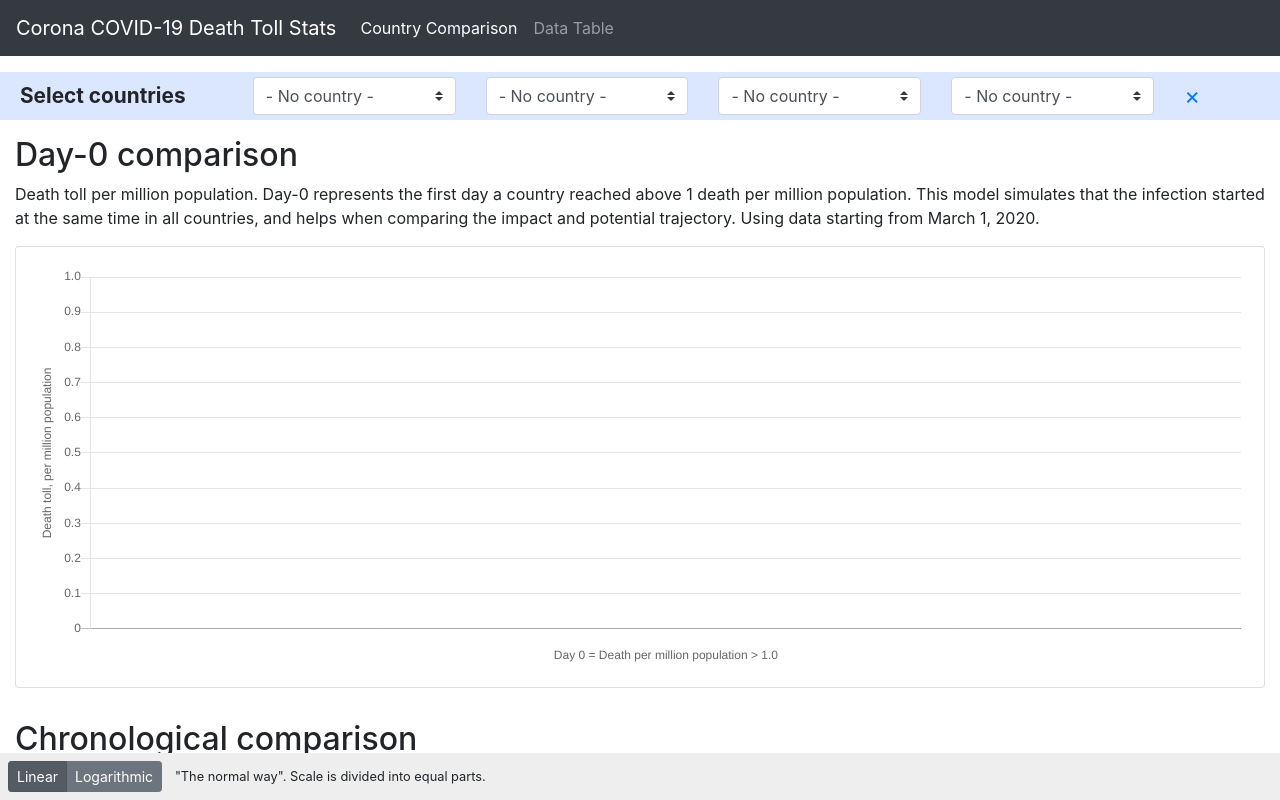
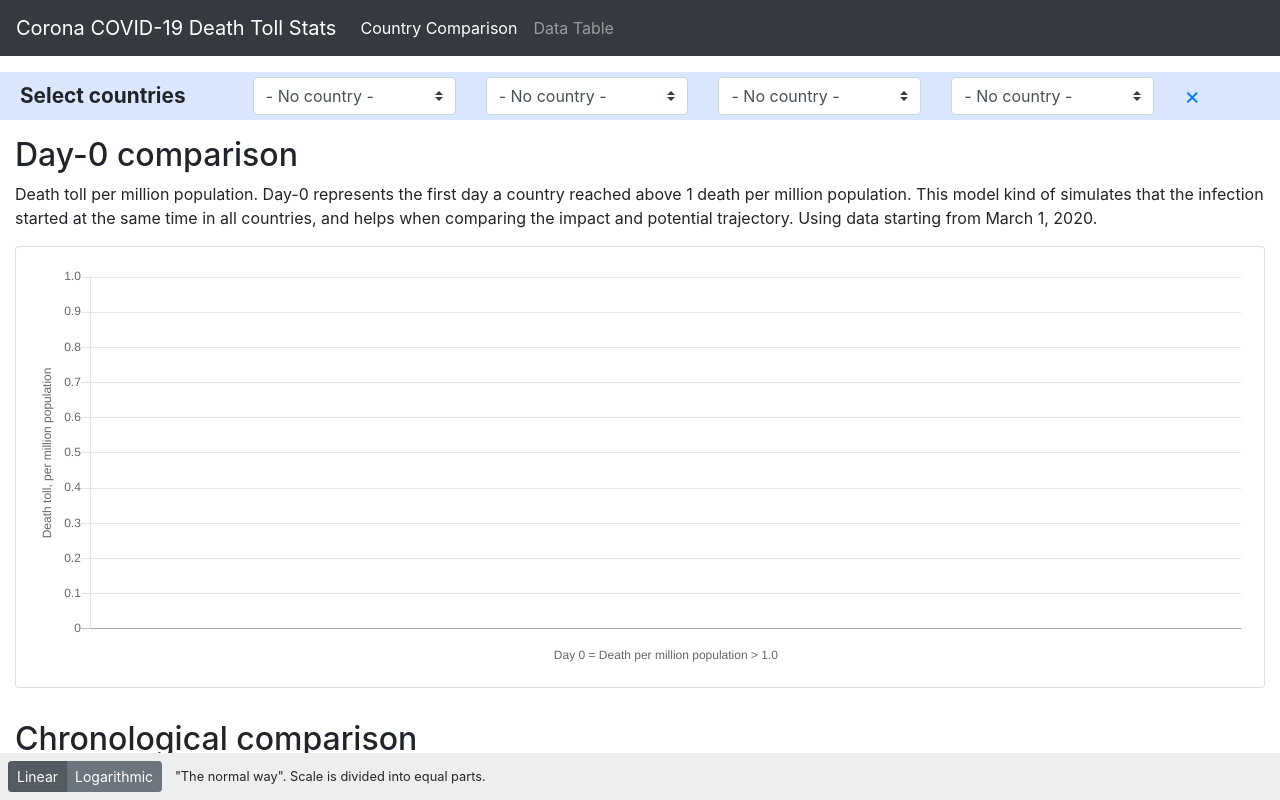
Before and after one commit to muzicaed/covid19-death-toll, a website: page public/index.html in a window 1280 px wide. Shown: the top 800 px of the page. Drawn offline with nearby package versions, Linux system fonts and the light colour scheme; no server answers.

Commit message:
Copy update

```diff
--- a/public/index.html
+++ b/public/index.html
@@ -106,8 +106,8 @@
       <div class="col-12">
         <h2>Day-0 comparison</h2>
         <div>Death toll per million population. Day-0 represents the first day a country reached above 1 death per
-          million population. This model simulates that the infection started at the same time in all countries, and
-          helps when comparing the impact and potential trajectory. Using data starting from March 1, 2020.</div>
+          million population. This model kind of simulates that the infection started at the same time in all countries,
+          and helps when comparing the impact and potential trajectory. Using data starting from March 1, 2020.</div>
       </div>
     </div>
     <div class="row">
```
